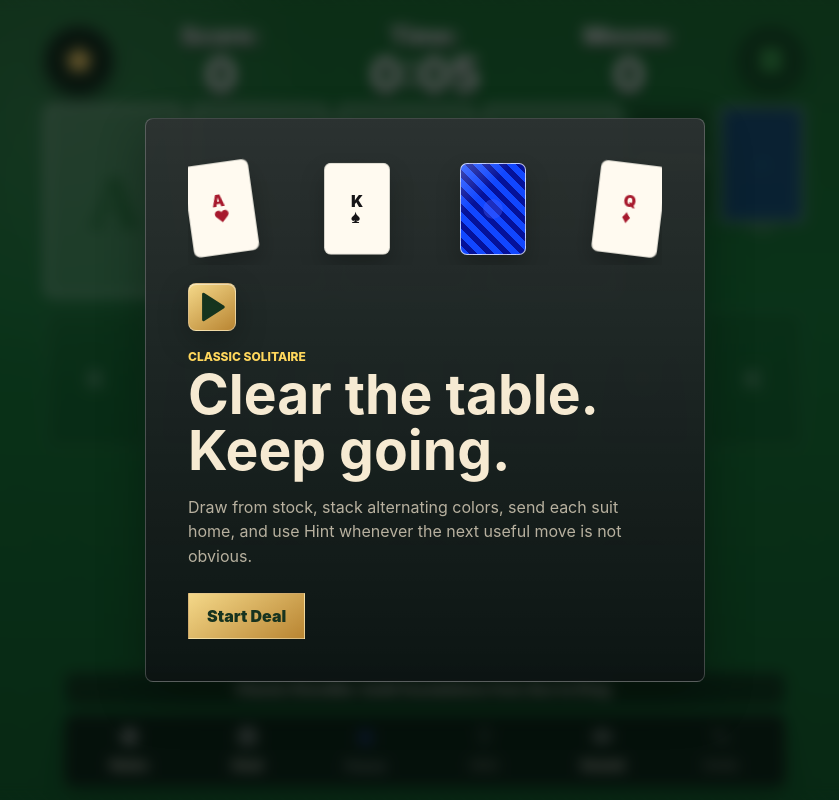
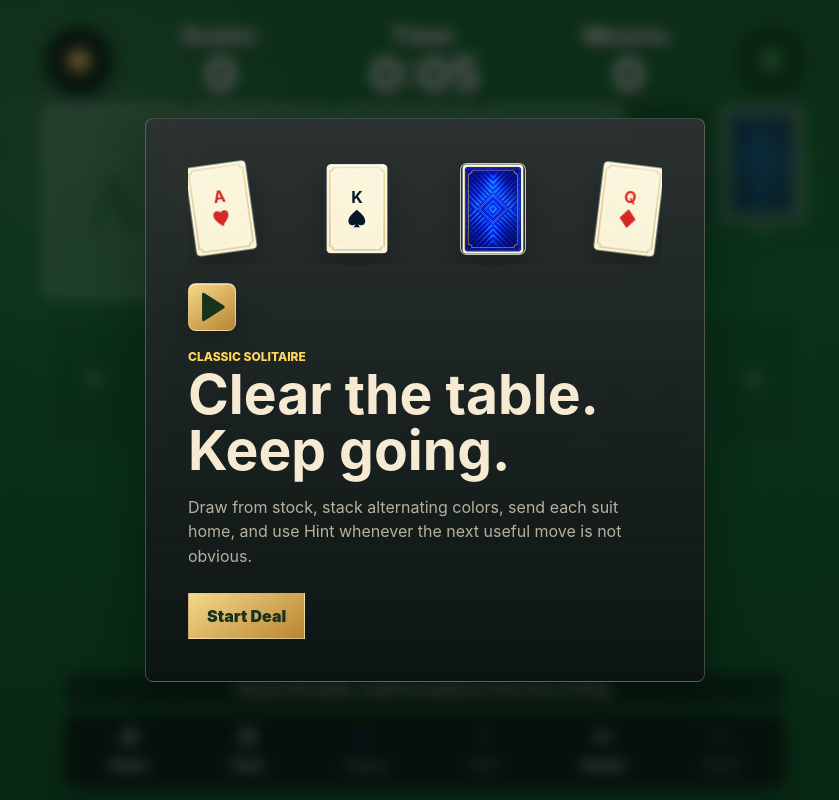
Before and after one commit to Playbyte-Interactive/Solitiare, a React (Vite) app: page / in a window 1280 px wide. Shown: the whole page, without its empty margins (215-1054 px from the left). Built offline with nearby package versions, Linux system fonts and the light colour scheme.

Commit message:
patch 1.4

```diff
--- a/src/App.tsx
+++ b/src/App.tsx
@@ -34,7 +34,6 @@ import {
   starterGame,
   stockLabelFor,
   suitName,
-  suitSymbol,
   suits,
   undo,
 } from "./game/klondike";
@@ -420,7 +419,7 @@ export default function App() {
                 const top = game.foundations[suit][game.foundations[suit].length - 1];
                 return (
                   <button
-                    className={`foundation ${top ? "has-card" : "is-empty"} ${cardColor(suit)} ${
+                    className={`foundation ${top ? "has-card" : "is-empty"} ${cardColor(top?.suit ?? suit)} ${
                       selected?.zone === "foundation" && selected.suit === suit ? "selected-pile" : ""
                     }`}
                     key={suit}
@@ -612,18 +611,50 @@ function CardFace({ card, compact = false }: { card: Card; compact?: boolean })
     <>
       <span className="card-corner">
         <strong>{rankLabel(card.rank)}</strong>
-        <span>{suitSymbol[card.suit]}</span>
+        <SuitMark suit={card.suit} />
       </span>
       <span className={compact ? "card-center compact" : "card-center"} aria-hidden="true">
-        {suitSymbol[card.suit]}
+        <SuitMark suit={card.suit} />
       </span>
       {!compact && (
         <span className="card-corner bottom">
           <strong>{rankLabel(card.rank)}</strong>
-          <span>{suitSymbol[card.suit]}</span>
+          <SuitMark suit={card.suit} />
         </span>
       )}
     </>
+  );
+}
+
+function SuitMark({ suit }: { suit: Suit }) {
+  if (suit === "clubs") {
+    return (
+      <svg className="suit-mark" viewBox="0 0 64 64" aria-hidden="true" focusable="false">
+        <path d="M27.3 39.1c-2.6 3.8-7 5.8-11.4 4.7-5.8-1.4-9.5-7-8.1-12.7 1.3-5.4 6.4-9.1 11.8-8.5C19 15.6 24.5 10 32 10s13 5.6 12.4 12.6c5.4-.6 10.5 3.1 11.8 8.5 1.4 5.7-2.3 11.3-8.1 12.7-4.4 1.1-8.8-.9-11.4-4.7 1.1 7.1 3.7 12.5 8.4 16.9H18.9c4.7-4.4 7.3-9.8 8.4-16.9Z" />
+      </svg>
+    );
+  }
+
+  if (suit === "spades") {
+    return (
+      <svg className="suit-mark" viewBox="0 0 64 64" aria-hidden="true" focusable="false">
+        <path d="M32 6s4.4 3.4 9.6 8.2C51.4 23.3 57 31 57 39.8 57 46.5 51.9 52 45.1 52c-3.3 0-6.5-1.3-8.8-3.5 1.1 4.1 3.1 7.2 6.4 9.5H21.3c3.3-2.3 5.3-5.4 6.4-9.5-2.3 2.2-5.5 3.5-8.8 3.5C12.1 52 7 46.5 7 39.8c0-8.8 5.6-16.5 15.4-25.6C27.6 9.4 32 6 32 6Z" />
+      </svg>
+    );
+  }
+
+  if (suit === "diamonds") {
+    return (
+      <svg className="suit-mark" viewBox="0 0 64 64" aria-hidden="true" focusable="false">
+        <path d="M32 4 56 32 32 60 8 32 32 4Z" />
+      </svg>
+    );
+  }
+
+  return (
+    <svg className="suit-mark" viewBox="0 0 64 64" aria-hidden="true" focusable="false">
+      <path d="M32 56s-4.4-3.4-9.6-8.2C12.6 38.7 7 31 7 22.2 7 15.5 12.1 10 18.9 10c4.3 0 8.3 2.1 10.7 5.6C32 12.1 36 10 40.3 10 46.9 10 52 15.5 52 22.2c0 8.8-5.6 16.5-15.4 25.6C36.4 52.6 32 56 32 56Z" />
+    </svg>
   );
 }
 
@@ -631,7 +662,7 @@ function FoundationEmpty({ suit }: { suit: Suit }) {
   return (
     <span className="foundation-empty">
       <strong>A</strong>
-      <span>{suitSymbol[suit]}</span>
+      <SuitMark suit={suit} />
       <small>{suitName[suit]}</small>
     </span>
   );
@@ -642,10 +673,19 @@ function StartOverlay({ startGame }: { startGame: () => Promise<void> }) {
     <div className="overlay">
       <div className="start-panel">
         <div className="preview-table" aria-hidden="true">
-          <span className="preview-card red">A<br />{"\u2665"}</span>
-          <span className="preview-card black">K<br />{"\u2660"}</span>
+          <span className="preview-card red">
+            <strong>A</strong>
+            <SuitMark suit="hearts" />
+          </span>
+          <span className="preview-card black">
+            <strong>K</strong>
+            <SuitMark suit="spades" />
+          </span>
           <span className="preview-card back" />
-          <span className="preview-card red">Q<br />{"\u2666"}</span>
+          <span className="preview-card red">
+            <strong>Q</strong>
+            <SuitMark suit="diamonds" />
+          </span>
         </div>
         <div className="panel-icon">
           <Play size={34} fill="currentColor" />
--- a/src/game/klondike.ts
+++ b/src/game/klondike.ts
@@ -191,7 +191,7 @@ export const moveCards = (game: GameState, from: MovePointer, to: MovePointer):
   }
 
   if (to.zone === "foundation") {
-    if (moving.length !== 1 || !to.suit || !canMoveToFoundation(game.foundations[to.suit], moving[0])) {
+    if (moving.length !== 1 || !to.suit || moving[0].suit !== to.suit || !canMoveToFoundation(game.foundations[to.suit], moving[0])) {
       return fail(game, "Foundations build by suit from Ace to King.");
     }
 
--- a/src/styles.css
+++ b/src/styles.css
@@ -1428,3 +1428,73 @@ h2 {
     min-height: 54px;
   }
 }
+
+/* Generated card skin and deterministic suit marks. */
+.card,
+.foundation.has-card,
+.waste-slot.has-card {
+  background: transparent url("./assets/generated/solitaire-card-face.png") center / 100% 100% no-repeat;
+}
+
+.card.face-down,
+.stock,
+.stock-stack i,
+.preview-card.back {
+  background: transparent url("./assets/generated/solitaire-card-back.png") center / 100% 100% no-repeat;
+}
+
+.card.face-down .card-back {
+  display: none;
+}
+
+.card.red,
+.foundation.has-card.red,
+.waste-slot.has-card.red,
+.preview-card.red {
+  color: #d52725;
+}
+
+.card.black,
+.foundation.has-card.black,
+.waste-slot.has-card.black,
+.preview-card.black {
+  color: #07172a;
+}
+
+.suit-mark {
+  width: 1em;
+  height: 1em;
+  display: block;
+  fill: currentColor;
+  stroke: rgba(255, 255, 255, 0.18);
+  stroke-width: 0.75;
+  vector-effect: non-scaling-stroke;
+}
+
+.card-corner .suit-mark {
+  width: 0.82em;
+  height: 0.82em;
+  margin-top: 1px;
+}
+
+.card-center .suit-mark {
+  width: 1em;
+  height: 1em;
+  filter: drop-shadow(0 1px 0 rgba(255, 255, 255, 0.26));
+}
+
+.foundation-empty .suit-mark {
+  display: none;
+}
+
+.preview-card {
+  grid-template-rows: auto auto;
+  align-content: center;
+  gap: 3px;
+  background: transparent url("./assets/generated/solitaire-card-face.png") center / 100% 100% no-repeat;
+}
+
+.preview-card .suit-mark {
+  width: 1.35em;
+  height: 1.35em;
+}
```
Also changed, not shown: src/assets/generated/solitaire-card-back.png (added), src/assets/generated/solitaire-card-face.png (added).
